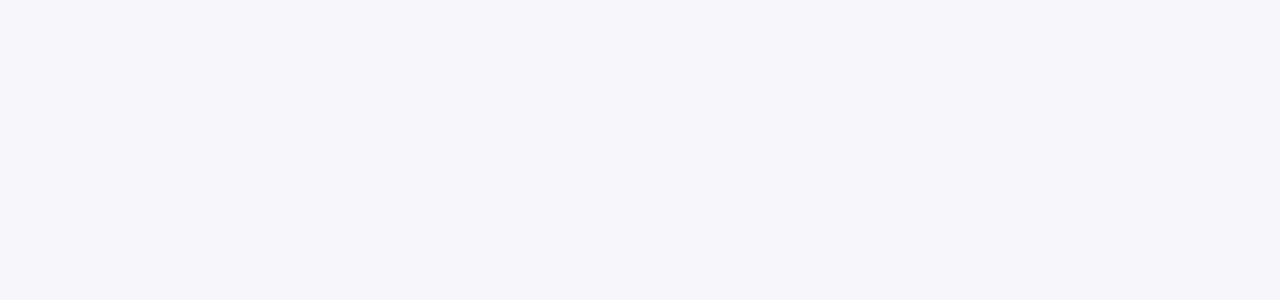
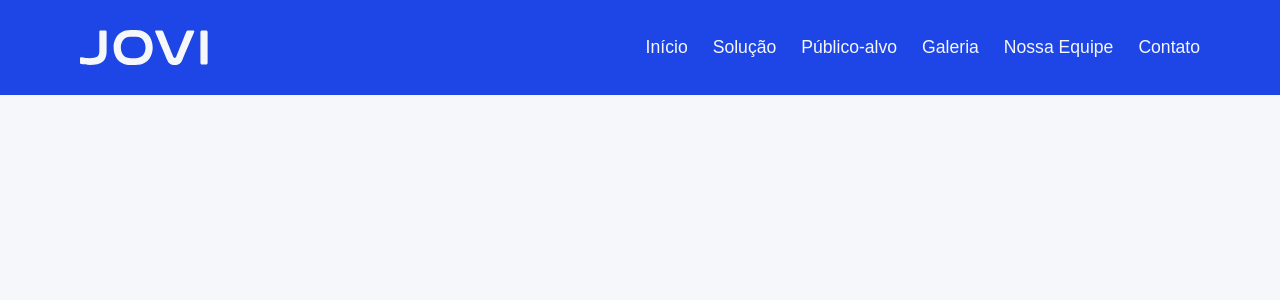
Before and after one commit to GiovannaParejas/front-web-sprint-4, a React (Vite) app: page / in a window 1280 px wide. Shown: the top 300 px of the page. Built offline with nearby package versions, Linux system fonts and the light colour scheme; a web font is replaced by a local one.

Commit message:
feat: adicionando header

```diff
--- a/package.json
+++ b/package.json
@@ -13,6 +13,7 @@
     "@tailwindcss/vite": "^4.3.3",
     "react": "^19.2.8",
     "react-dom": "^19.2.8",
+    "react-router-dom": "^7.18.4",
     "tailwindcss": "^4.3.3"
   },
   "devDependencies": {
--- a/src/components/Header.jsx
+++ b/src/components/Header.jsx
@@ -1,11 +1,66 @@
-import React from 'react'
+import React from "react";
+import useMenu from "../hooks/useMenu";
+
+// Links para as seções da landing page
+const LINKS = [
+  { rotulo: "Início", href: "/#hero" },
+  { rotulo: "Solução", href: "/#solucao" },
+  { rotulo: "Público-alvo", href: "/#publico-alvo" },
+  { rotulo: "Galeria", href: "/#galeria" },
+  { rotulo: "Nossa Equipe", href: "/#nossa-equipe" },
+  { rotulo: "Contato", href: "/#contato" },
+];
+
+const LINK_CLASSES =
+  "block text-[0.9rem] font-medium text-jovi-fundo no-underline sm:text-[1.05rem] lg:text-[1.1rem] lg:hover:text-white/75";
+
+// Linha que separa os links no menu do celular e tablet
+const Divisor = () => {
+  return <hr className="my-[18px] border-white/50 lg:hidden" />;
+};
 
 const Header = () => {
+  const { aberto, alternar, fechar } = useMenu();
+
   return (
-    <div>
+    <header className="fixed top-0 left-0 z-[1000] w-full bg-jovi px-10 py-[30px] sm:px-20 sm:py-10 lg:py-[30px]">
+      <nav className="flex w-full items-center justify-between">
+        <a href="/#hero" className="flex items-center">
+          <img
+            src="/images/logo-jovi.svg"
+            alt="Logo da JOVI"
+            className="block h-[27px] w-[100px] object-contain sm:h-[35px] sm:w-[145px] lg:w-[128px]"
+          />
+        </a>
 
-    </div>
-  )
-}
+        <button
+          type="button"
+          onClick={alternar}
+          className="cursor-pointer lg:hidden"
+        >
+          <img
+            src={aberto ? "/images/menu-fechar.svg" : "/images/menu-hamburguer.svg"}
+            alt={aberto ? "Fechar menu" : "Abrir menu"}
+            className={aberto ? "size-[25px] sm:size-[35px]" : "h-[23px] w-[31px] sm:h-8 sm:w-[45px]"}
+          />
+        </button>
 
-export default Header
+        <ul
+          id="lista-menu"
+          className={`${aberto ? "block" : "hidden"} absolute top-full left-0 w-full list-none bg-jovi pr-10 pb-10 pl-[35px] sm:px-20 lg:static lg:flex lg:w-auto lg:items-center lg:gap-[25px] lg:p-0`}
+        >
+          {LINKS.map((link, i) => (
+            <li key={link.href}>
+              {i > 0 && <Divisor />}
+              <a href={link.href} onClick={fechar} className={LINK_CLASSES}>
+                {link.rotulo}
+              </a>
+            </li>
+          ))}
+        </ul>
+      </nav>
+    </header>
+  );
+};
+
+export default Header;
--- /dev/null
+++ b/src/hooks/useMenu.js
@@ -0,0 +1,17 @@
+import { useState } from "react";
+
+// Controla a abertura do menu hambúrguer
+export default function useMenu() {
+  const [aberto, setAberto] = useState(false);
+
+  const alternar = () => {
+    setAberto(!aberto);
+  };
+
+  // Usado ao clicar em um link, para o menu fechar depois de navegar
+  const fechar = () => {
+    setAberto(false);
+  };
+
+  return { aberto, alternar, fechar };
+}
```
Also changed, not shown: 1 other file (tests, documents, lock files or other folders).
